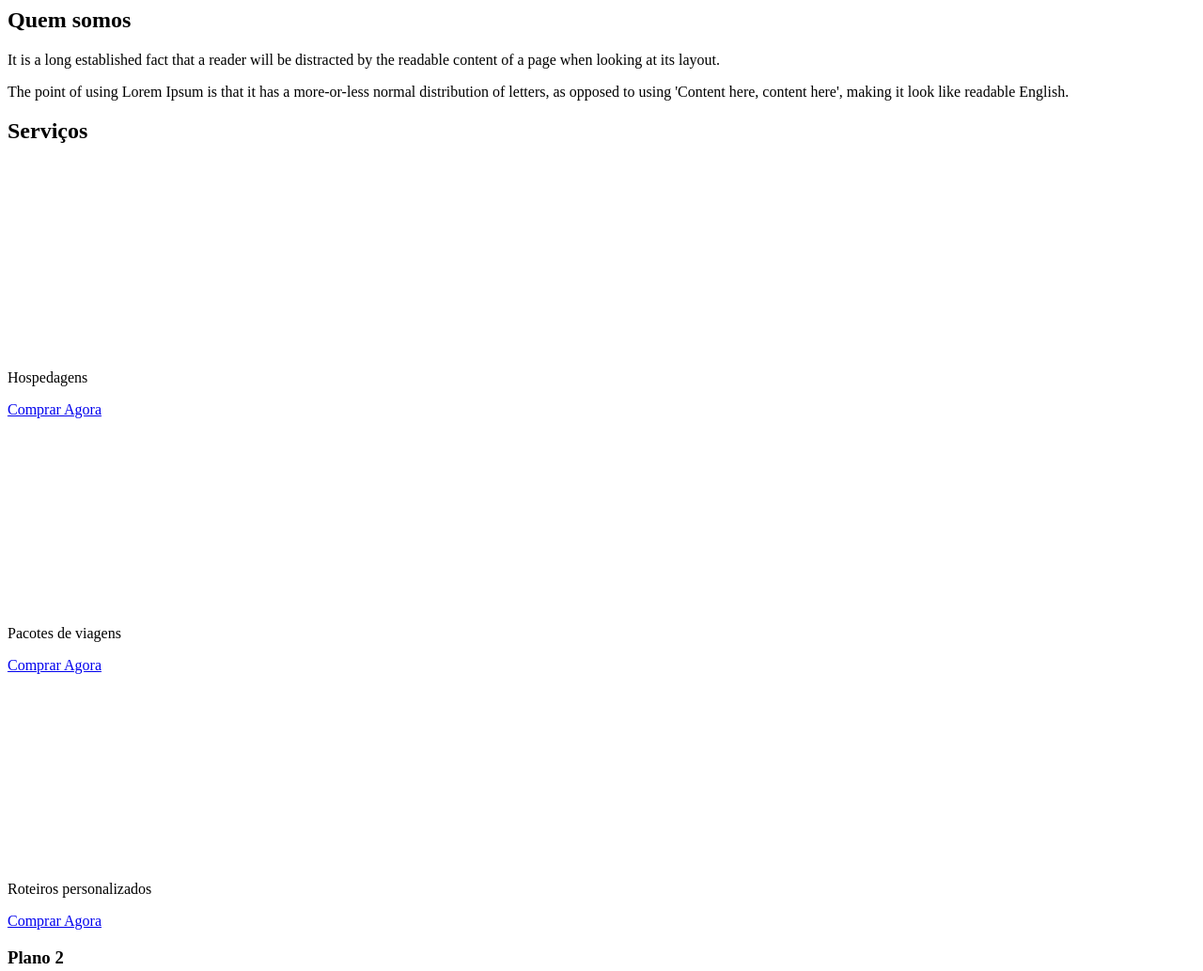
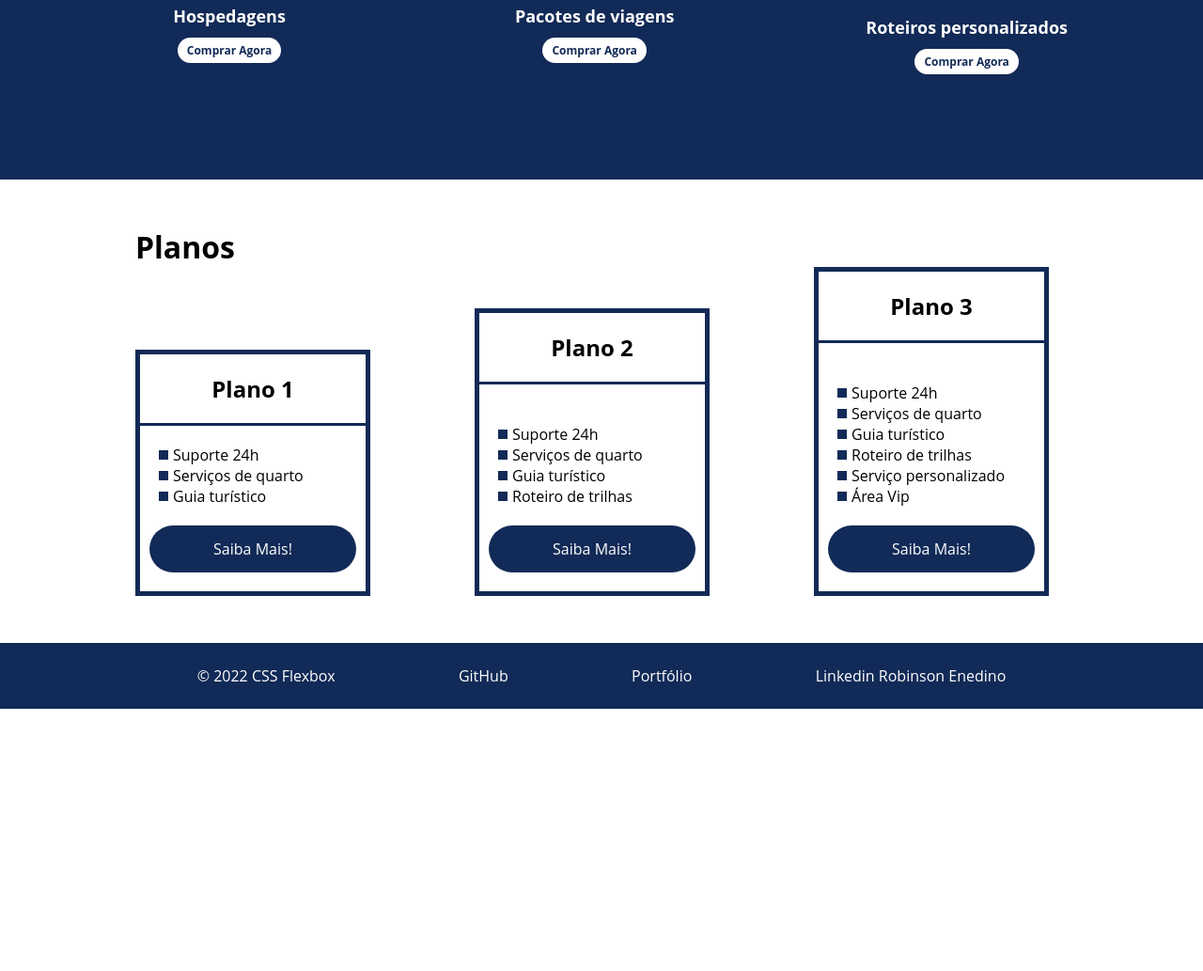
Before and after one commit to robinsonbrz/dio-github-para-progresso, a plain HTML site: page css-flexbox/flex-projeto/index.html in a window 1280 px wide. Shown: the part 1096-2129 px from the top of the page at 94% size. After the commit the page ends 1850 px from the top, so only its background shows below. Drawn offline with Linux system fonts and the light colour scheme.

Commit message:
🔶 Css Flexbox final Instrutora Karen

```diff
--- a/css-flexbox/flex-projeto/index.html
+++ b/css-flexbox/flex-projeto/index.html
@@ -8,19 +8,21 @@
 </head>
 <body>
    <header>
-        <h1>FlexTurismos</h1>
-        <ul>
+      <div class="flex-container menu">
+         <div><h1>FlexTurismos</h1></div>
+         <ul class="list-items">
             <li><a href="#quem-somos">Quem Somos</a></li>
             <li><a href="#servicos">Serviços</a></li>
             <li><a href="#planos">Planos</a></li>
          </ul>
+      </div>
    </header>
 
-    <div>
-        <div>
+   <div class="flex-container apresentacao">
+      <div class="texto-apresentacao">
          <h1>Flex <br>Turismos</h1>
          <p>O melhor serviço para você!</p>
-            <a href="">Saiba Mais!</a>
+         <a href="" class="btn">Saiba Mais!</a>
       </div>
 
       <div>
@@ -28,37 +30,38 @@
       </div>
    </div>
 
-    <div>
-        <div>
-            <img src="./images/1-quem-somos.png" alt="balcão de atendimento">
-        </div>
+   <div class="flex-container" id="quem-somos">
 
       <div>
          <h2>Quem somos</h2>
          <p>It is a long established fact that a reader will be distracted by the readable content of a page when looking at its layout. </p>
          <p>The point of using Lorem Ipsum is that it has a more-or-less normal distribution of letters, as opposed to using 'Content here, content here', making it look like readable English.</p>
       </div>
+      <div>
+         <img src="./images/1-quem-somos.png" alt="balcão de atendimento">
+      </div>
    </div>
 
-    <div>
-        <div>
+   <div class="container-externo">
+      <div class="flex-container" id="servicos">
+         <div >
             <h2>Serviços</h2>
          </div>
 
-        <div>
-            <div>
+         <div class="list-servicos">
+            <div class="item-servico">
                   <div><img src="./images/icon-2.png" alt="hospedagens"></div>
                   <p>Hospedagens</p>
                   <a href="#">Comprar Agora</a>
             </div>
 
-            <div>
+            <div class="item-servico">
                <div><img src="./images/icon-1.png" alt="pacote de viagens"></div>
                <p>Pacotes de viagens</p>
                <a href="#">Comprar Agora</a>
             </div>
 
-            <div>
+            <div class="item-servico">
                   <div><img src="./images/icon-3.png" alt="roteiros personalizados"></div>
                   <p>Roteiros personalizados</p>
                   <a href="#">Comprar Agora</a>
@@ -66,33 +69,39 @@
 
          </div>
       </div>
+   </div>
 
-    <div>
+   <div class="flex-container" id="planos">
 
-        <div>
-            <h3>Plano 2</h3>
+      <div><h2>Planos</h2></div>
+
+      <div class="list-planos">
+         <div class="item-plano">
+            <h3>Plano 1</h3>
+
             <ul>
                   <li>Suporte 24h</li>
                   <li>Serviços de quarto</li>
                   <li>Guia turístico</li>
             </ul>
-            <a href="#">Saiba Mais!</a>
+            <a href="#" class="btn">Saiba Mais!</a>
          </div>
 
-        <div>
+         <div class="item-plano">
             <h3>Plano 2</h3>
+            <br>
             <ul>
                   <li>Suporte 24h</li>
                   <li>Serviços de quarto</li>
                   <li>Guia turístico</li>
                   <li>Roteiro de trilhas</li>
-                <li>Serviço personalizado</li>
             </ul>
-            <a href="#">Saiba Mais!</a>
+            <a href="#" class="btn">Saiba Mais!</a>
          </div>
 
-        <div>
+         <div class="item-plano">
             <h3>Plano 3</h3>
+            <br>
             <ul>
                   <li>Suporte 24h</li>
                   <li>Serviços de quarto</li>
@@ -101,13 +110,21 @@
                   <li>Serviço personalizado</li>
                   <li>Área Vip</li>
             </ul>
-            <a href="#">Saiba Mais!</a>
+            <a href="#" class="btn">Saiba Mais!</a>
+         </div>
       </div>
    </div>
 
+
+
+
    <footer>
-        <p>&copy; 2021 CSS Flexbox</p>
-        <p>Desenvolvido por: Seu nome aqui dev</p>
+      <div class="flex-container footer" >
+         <p>&copy; 2022 CSS Flexbox</p>
+         <a href="https://github.com/robinsonbrz" target="_blank" rel="noreferrer">GitHub</a>
+         <a href="https://enedino.com.br/portfolio/" target="_blank" rel="noreferrer">Portfólio</a>
+         <a href="https://www.linkedin.com/in/robinsonbrz/" target="_blank" rel="noreferrer">Linkedin Robinson Enedino</a>
+      </div>
    </footer>
 </body>
 </html>
--- a/css-flexbox/flex-projeto/style.css
+++ b/css-flexbox/flex-projeto/style.css
@@ -0,0 +1,303 @@
+* {
+    margin: 0;
+    padding: 0;
+    font-family: 'Open Sans', sans-serif;
+}
+
+ul {
+    list-style: none;
+    margin: 0;
+    padding: 0;
+}
+
+ul li a {
+    text-decoration: none;
+}
+
+div img {
+    display: block;
+    width: 100%;
+}
+
+.flex-container {
+    display: flex;
+    max-width: 992px;
+    margin: auto;
+    width: 100%;
+    min-width: 320px;
+}
+
+header {
+    background-color: #122A57;
+    height: 100px;
+    display: flex;
+    align-items: center;
+    color: #fff;
+}
+
+header .list-items {
+    display: flex;
+    max-width: 260px;
+    width: 100%;
+    justify-content: space-between;
+    align-items: center;
+}
+
+.list-items li a {
+    color: #fff;
+}
+
+header .menu {
+    justify-content: space-between;
+}
+
+.apresentacao {
+    height: 100hv;
+    align-items: center;
+    justify-content: space-between;
+}
+
+.apresentacao .texto-apresentacao {
+    min-height: 200px;
+
+}
+
+.texto-apresentacao h1 {
+    color: #122A57;
+    font-size: 48px;
+    margin-bottom: 10px;
+}
+
+.btn {
+    background-color: #122A57;
+    color: #fff;
+    text-align: center;
+    border-radius: 30px;
+    width: 220px;
+    display: block;
+    text-decoration: none;
+    height: 50px;
+    line-height: 50px;
+    margin-top: 10px;
+    margin-bottom: 10px;
+}
+
+#quem-somos {
+    flex-direction: row-reverse;
+    align-items: center;
+    justify-content: space-between;
+}
+
+#quem-somos h2 {
+    font-size: 32px;
+    color: #122A57;
+    display: flex;
+    margin-bottom: 20px;
+}
+
+#quem-somos h2::before {
+    content: " ";
+    height: 50px;
+    width: 5px;
+    margin-right: 5px;
+    background-color: #122A57;
+    position: relative;
+}
+
+#quem-somos p {
+    margin-bottom: 10px;
+    width: 90%;
+}
+
+#quem-somos img {
+    min-width: 420px;
+}
+
+.container-externo {
+    background-color: #122A57;
+    width: 100%;
+}
+
+#servicos {
+    flex-direction: column;
+    padding-top: 50px;
+    padding-bottom: 100px;
+}
+
+#servicos h2 {
+    color: #fff;
+    font-size: 32px;
+    margin-bottom: 20px;
+}
+
+.list-servicos {
+    display: flex;
+    justify-content: space-between;
+}
+
+.list-servicos .item-servico {
+    text-align: center;
+}
+
+.item-servico a {
+    width: 220px;
+    background-color: #fff;
+    border-radius: 30px;
+    height: 50px;
+    text-align: center;
+    margin-top: 20px;
+    line-height: 50px;
+    padding: 5px 10px;
+    color: #122A57;
+    font-size: 12px;
+    text-decoration: none;
+    font-weight: 700;
+}
+
+.item-servico p {
+    font-weight: 700;
+    font-size: 18px;
+    color: #fff;
+    margin-top: 20px;
+}
+
+.item-servico img {
+    width: 80%;
+    margin: auto;
+}
+
+#planos {
+    flex-direction: column;
+    padding-top: 50px;
+    margin-bottom: 50px;
+}
+
+#planos h2 {
+    font-size: 32px;
+
+}
+
+
+.list-planos {
+    display: flex;
+    align-items: flex-end;
+    justify-content: space-between;
+}
+
+.item-plano {
+    flex: 1;
+    border: 5px solid #122A57;
+    margin-right: 20px;
+    max-width: 240px;
+}
+
+.item-plano .btn {
+    margin: auto;
+    margin-bottom: 20px;
+}
+
+.item-plano h3 {
+    font-size: 24px;
+    display: flex;
+    flex-direction: column;
+    text-align: center;
+    margin-top: 20px;
+
+}
+
+.item-plano h3::after {
+    content: "";
+    background-color: #122A57;
+    width: 100%;
+    height: 3px;
+    margin-top: 20px;
+    margin-bottom: 10px;
+}
+
+.item-plano ul {
+    padding: 10px 20px;
+    display: flex;
+    flex-direction: column;
+    margin-bottom: 10px;
+}
+
+.item-plano ul li {
+    display: flex;
+    flex-wrap: nowrap;
+    align-items: center;
+}
+
+.item-plano ul li::before {
+    content: "";
+    width: 10px;
+    height: 10px;
+    background-color: #122A57;
+    margin-right: 5px;
+}
+
+footer {
+    background-color: #122A57;
+    height: 70px;
+    display: flex;
+    align-items: center;
+}
+
+footer .footer {
+    justify-content: space-around;
+    color: #fff;
+
+}
+
+footer a {
+    color: #fff;
+    text-decoration: none;
+}
+
+
+
+/* mobile */
+@media(max-width: 992px) {
+    .flex-container {
+        flex-direction: row;
+    }
+
+    .apresentacao {
+        flex-direction: column-reverse;
+    }
+
+    .apresentacao .texto-apresentacao {
+        width: 100%;
+    }
+
+    #quem-somos {
+        flex-direction: column-reverse;
+    }
+
+    #quem-somos img {
+        min-width: 320px;
+        margin: auto;
+    }
+
+    .list-servicos {
+        flex-direction: column;
+    }
+
+    .item-servico img {
+        width: 50%;
+        margin: auto;
+    }
+
+    .list-planos {
+        flex-direction: column;
+        align-items: flex-start;
+        margin-bottom: 20px;
+    }
+
+    .list-planos .item-plano {
+        max-width: 90%;
+        margin: auto;
+        width: 100%;
+        margin-bottom: 20px;
+    }
+
+}
```
Lines whose indentation alone changed are shown as unchanged.
